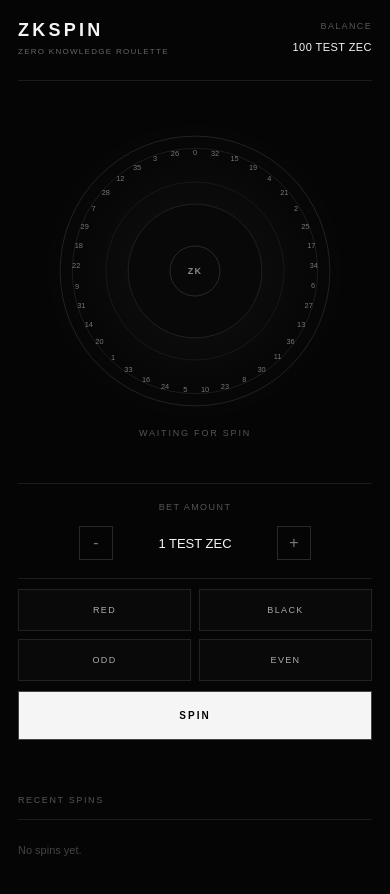
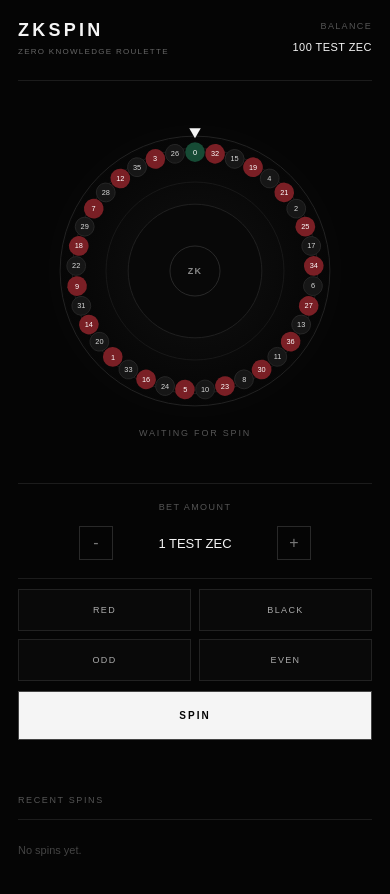
Before and after one commit to justneverminding/ZKSpin, a Next.js app: page / in a window 390 px wide. Shown: the top 894 px of the page. Built offline with nearby package versions, Linux system fonts and the light colour scheme.

Commit message:
Style roulette pocket colors and pointer

```diff
--- a/app/globals.css
+++ b/app/globals.css
@@ -355,3 +355,62 @@ button {
     margin: -30px 0;
   }
 }
+/* Roulette pocket colors */
+
+.roulette-wrapper {
+  position: relative;
+  width: 330px;
+  height: 330px;
+}
+
+.roulette-pointer {
+  position: absolute;
+  top: -9px;
+  left: 50%;
+  transform: translateX(-50%);
+  width: 0;
+  height: 0;
+  border-left: 7px solid transparent;
+  border-right: 7px solid transparent;
+  border-top: 12px solid #f5f5f5;
+  z-index: 10;
+}
+
+.roulette-number {
+  border-radius: 50%;
+  transition: 0.2s ease;
+}
+
+.roulette-number.red {
+  background: #7a1f25;
+  color: #ffffff;
+}
+
+.roulette-number.black {
+  background: #161616;
+  color: #d8d8d8;
+  border: 1px solid #292929;
+}
+
+.roulette-number.green {
+  background: #164b35;
+  color: #ffffff;
+}
+
+.roulette-wheel {
+  overflow: visible;
+}
+
+@media (max-width: 600px) {
+  .roulette-wrapper {
+    width: 330px;
+    height: 330px;
+    transform: scale(0.82);
+    margin: -30px 0;
+  }
+
+  .roulette-wrapper .roulette-wheel {
+    transform: none;
+    margin: 0;
+  }
+}
```
